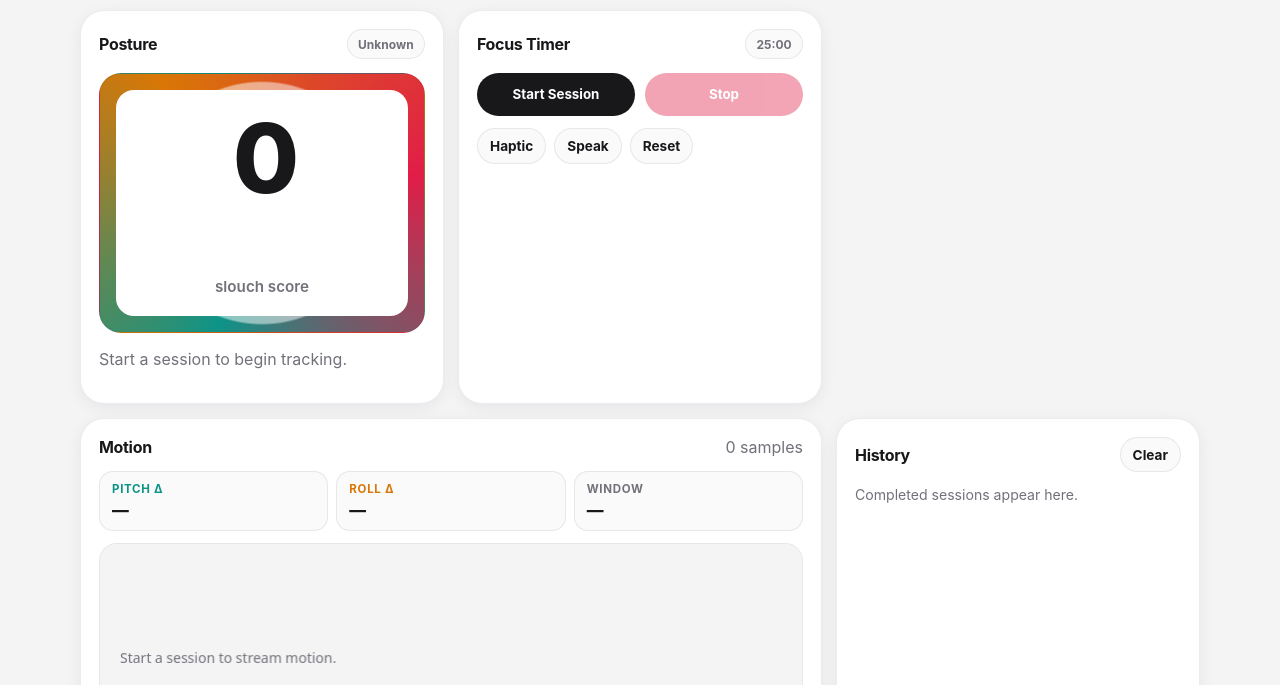
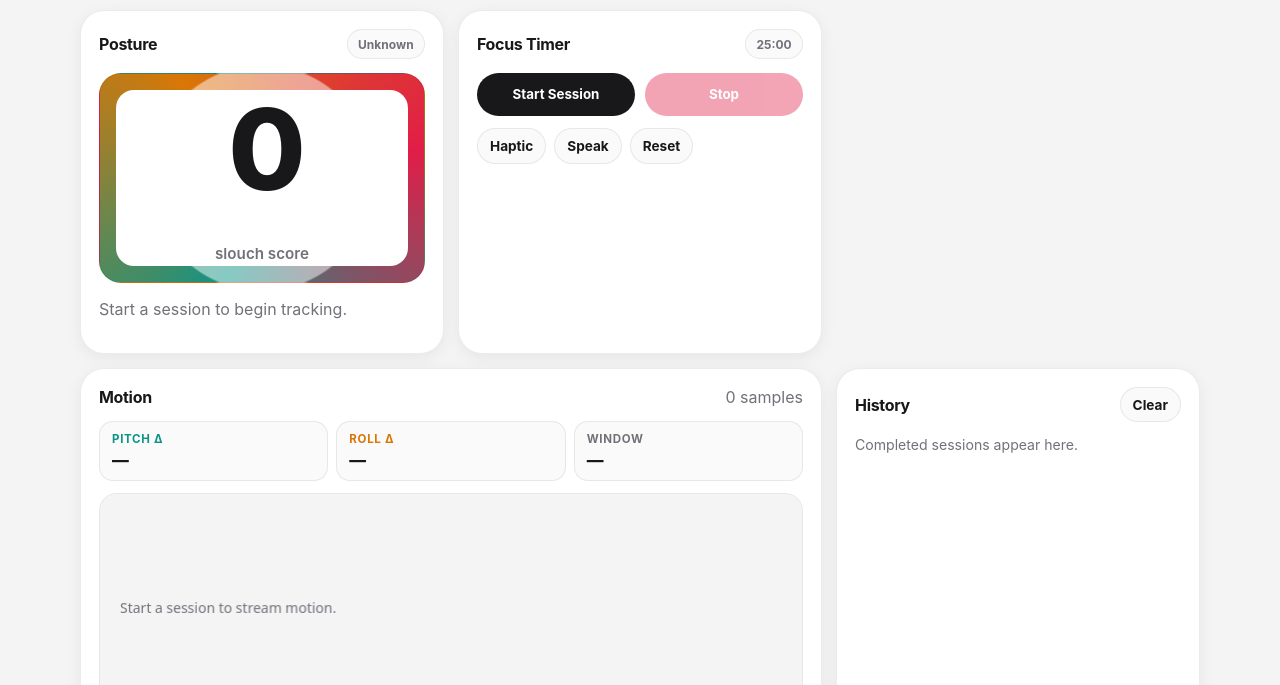
Before and after one commit to deboboy/upright, a website: page web/index.html in a window 1280 px wide. Both pictures are taken after a click on the button "GET STARTED". Shown: the part 115-800 px from the top of the page. Drawn offline with Linux system fonts and the light colour scheme.

Commit message:
Push the gauge score to 63 pct of card height; 1.1.1 (9).
User tested 1.1.1 (8) on-device: 'doesn't look that much larger'.

Root cause of the muted perceived change: I grew the font-size and
the card height together in the last pass. Absolute font went up but
the ratio of number to container height moved less:

  1.1   (7) live    57.6px / 178px panel = 32 pct
  1.1.1 (8) first   96px   / 228px panel = 42 pct
  1.1.1 (9) target  112px  / 178px panel = 63 pct

Revert the container size to the original and push the font further:

- .gauge height 260px to 210px (back to the pre-1.1.1 (8) size)
- .gauge strong font-size 6rem to 7rem
- .gauge strong letter-spacing -0.08em to -0.09em (tighter, so 3-digit
  scores like 100 still fit the panel cleanly)

Checked the 100 case: at 7rem with -0.09em, '100' occupies ~50 pct of
panel width — no clipping at the extreme.

Bump CFBundleVersion 8 to 9 (Info.plist + all four pbxproj configs).
Marketing version stays 1.1.1 — same train, iterative TestFlight
upload.

Co-Authored-By: Claude Opus 4.7 (1M context) <noreply@anthropic.com>

```diff
--- a/web/styles.css
+++ b/web/styles.css
@@ -302,7 +302,7 @@ button:disabled { opacity: 0.4; cursor: not-allowed; }
   position: relative;
   display: grid;
   place-items: center;
-  height: 260px;
+  height: 210px;
   border-radius: 22px;
   background:
     radial-gradient(circle, rgba(255,255,255,0.5) 0 58%, transparent 59%),
@@ -327,8 +327,8 @@ button:disabled { opacity: 0.4; cursor: not-allowed; }
 .gauge strong {
   position: relative;
   z-index: 1;
-  font-size: 6rem;
-  letter-spacing: -0.08em;
+  font-size: 7rem;
+  letter-spacing: -0.09em;
   font-weight: 800;
   color: var(--text);
   line-height: 1;
```
Also changed, not shown: 2 other files.
